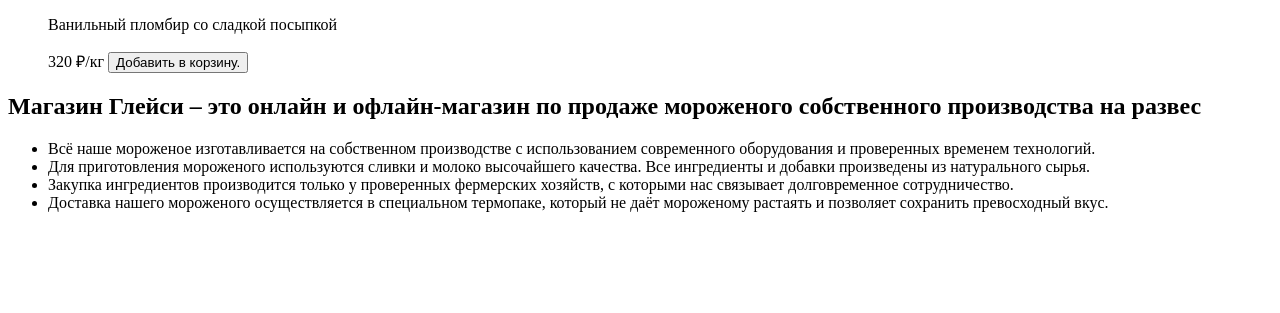
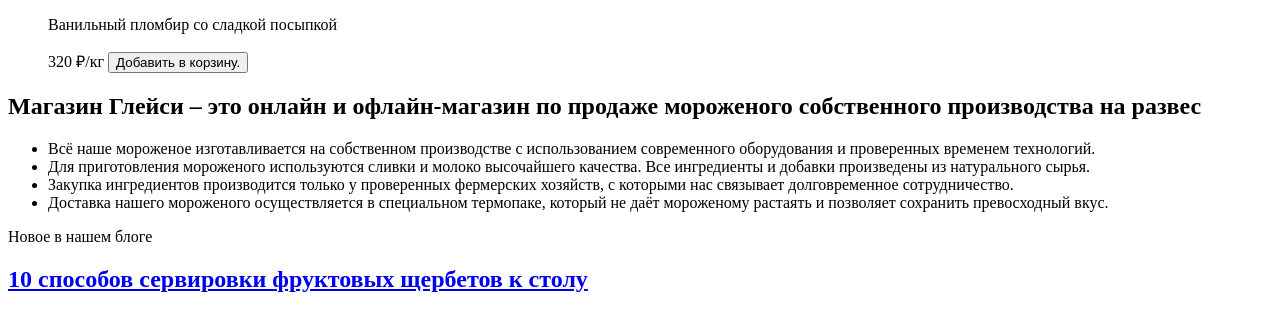
Before and after one commit to htmlacademy-htmlcss/2325445-gllacy-37, a plain HTML site: page index.html in a window 1280 px wide. Shown: the part 2323-2636 px from the top of the page. Before the commit the page ends 2551 px from the top, so only its background shows below. Drawn offline with Linux system fonts and the light colour scheme.

Commit message:
Добавляет разметку карточки блога

```diff
--- a/index.html
+++ b/index.html
@@ -324,6 +324,14 @@
           </ul>
         </section>
 
+        <div class="blog-subscribe-wrapper">
+          <article class="blog">
+            <p class="blog-subtitle">Новое в нашем блоге</p>
+            <a class="blog-link" href="#">
+              <h2 class="blog-title title">10 способов сервировки фруктовых щербетов к столу</h2>
+            </a>
+          </article>
+        </div>
       </main>
     </div>
   </body>
```
